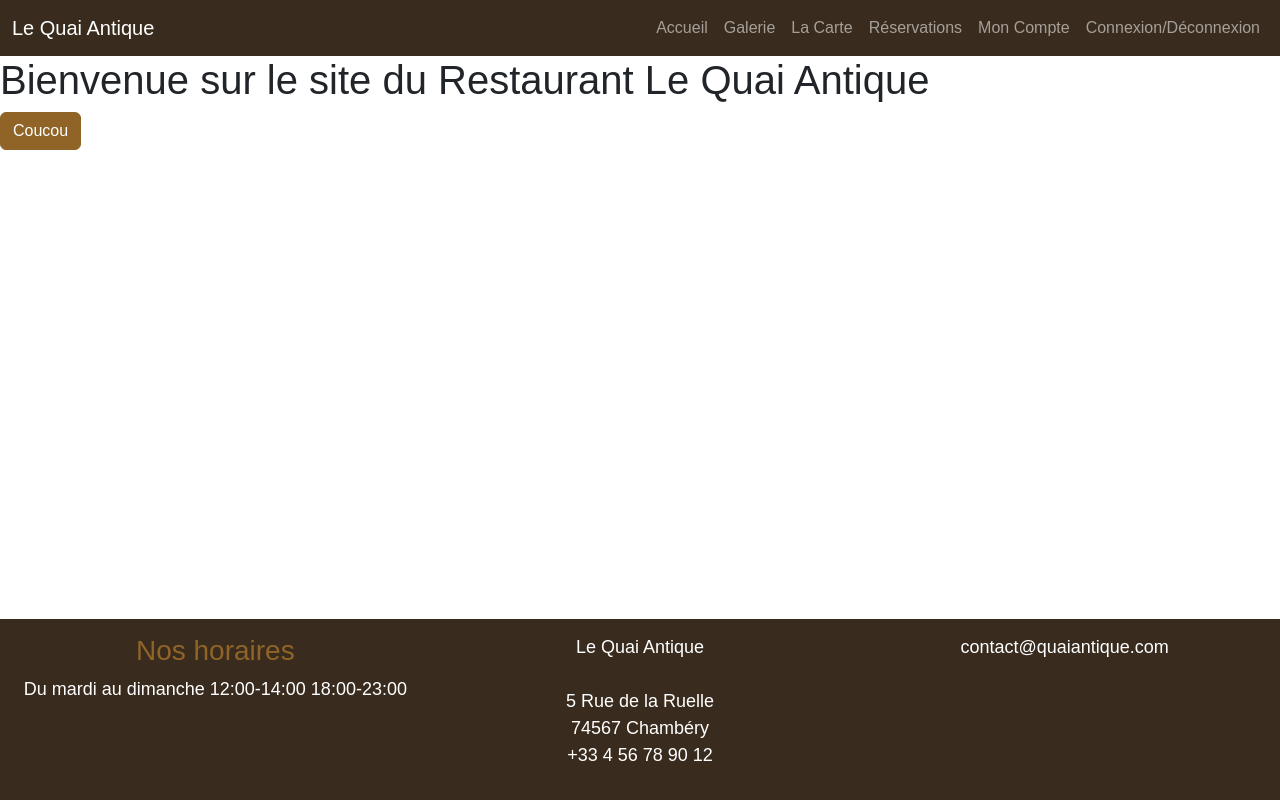
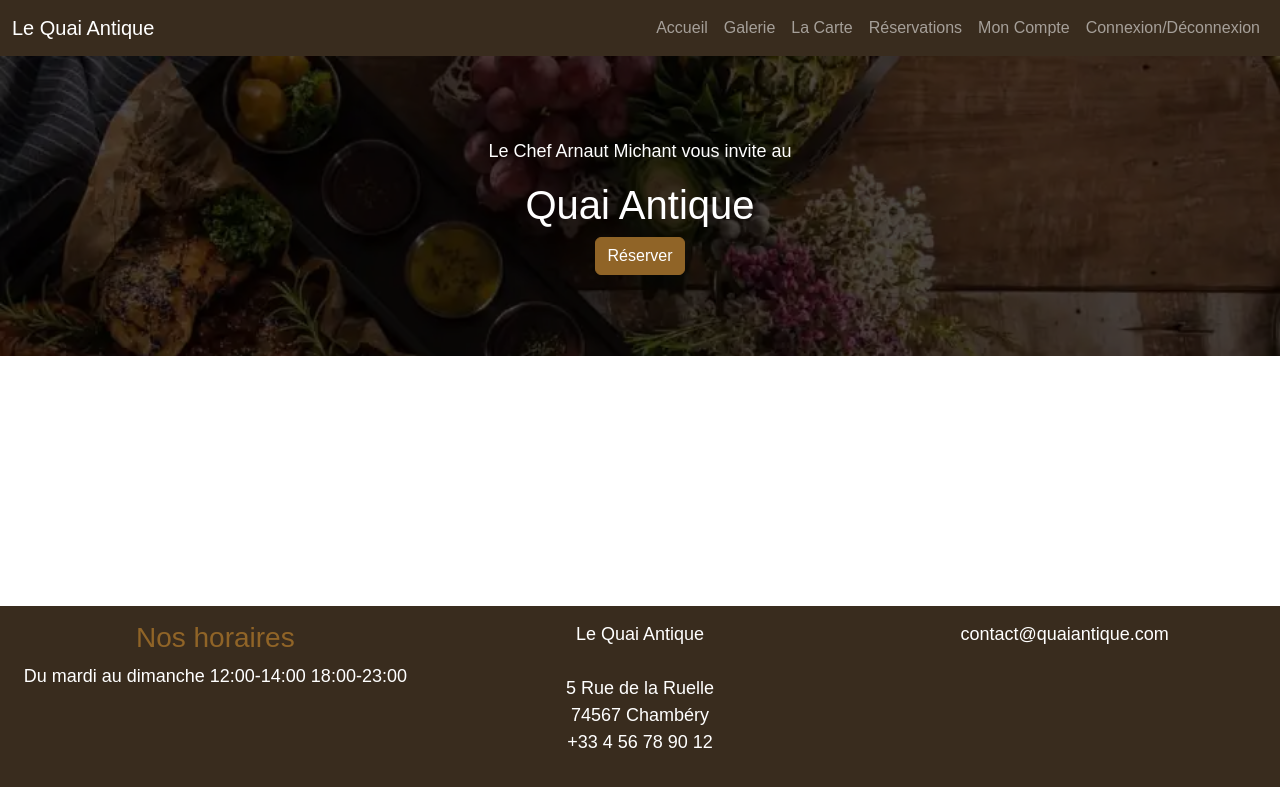
Before and after one commit to DeRetourDuFutur/quai-antique, a website with bundled scripts: page index.html in a window 1280 px wide. Built offline with nearby package versions, Linux system fonts and the light colour scheme; files whose address does not match are found by name.

Commit message:
Ajout section hero.qa

```diff
--- a/pages/home.html
+++ b/pages/home.html
@@ -1,12 +1,7 @@
-<!DOCTYPE html>
-<html lang="en">
-  <head>
-    <meta charset="UTF-8" />
-    <meta name="viewport" content="width=device-width, initial-scale=1.0" />
-    <title>Bienvenue</title>
-  </head>
-  <body>
-    <h1>Bienvenue sur le site du Restaurant Le Quai Antique</h1>
-    <button class="btn btn-primary">Coucou</button>
-  </body>
-</html>
+<div class="hero-qa text-center text-white">
+  <div class="hero-qa-content">
+    <p>Le Chef Arnaut Michant vous invite au</p>
+    <h1>Quai Antique</h1>
+    <button class="btn btn-primary">Réserver</button>
+  </div>
+</div>
--- a/scss/main.scss
+++ b/scss/main.scss
@@ -1,5 +1,5 @@
 @import url("../node_modules/bootstrap-icons/font/bootstrap-icons.css");
-@import "custom.scss";
+@import "_custom.scss";
 
 html {
   position: relative;
@@ -13,7 +13,6 @@ main {
 footer.footer {
   padding: 15px;
   position: absolute;
-  bottom: 0;
   width: 100%;
 }
 
@@ -21,3 +20,31 @@ p {
   font-family: $font-family-sans-serif;
   font-size: 18px;
 }
+
+.hero-qa {
+  position: relative;
+  &::before {
+    content: "";
+    position: absolute;
+    top: 0;
+    left: 0;
+    width: 100%;
+    height: 100%;
+    background-image: url("../img/hero-qa.webp");
+    background-size: cover;
+    filter: brightness(0.3);
+  }
+
+  * {
+    // Positionner tous les éléments devant le ::before
+    position: relative;
+  }
+
+  .hero-qa-content {
+    height: 300px;
+    display: flex;
+    flex-direction: column;
+    align-items: center;
+    justify-content: center;
+  }
+}
```
Also changed, not shown: scss/main.css, 1 other file.
